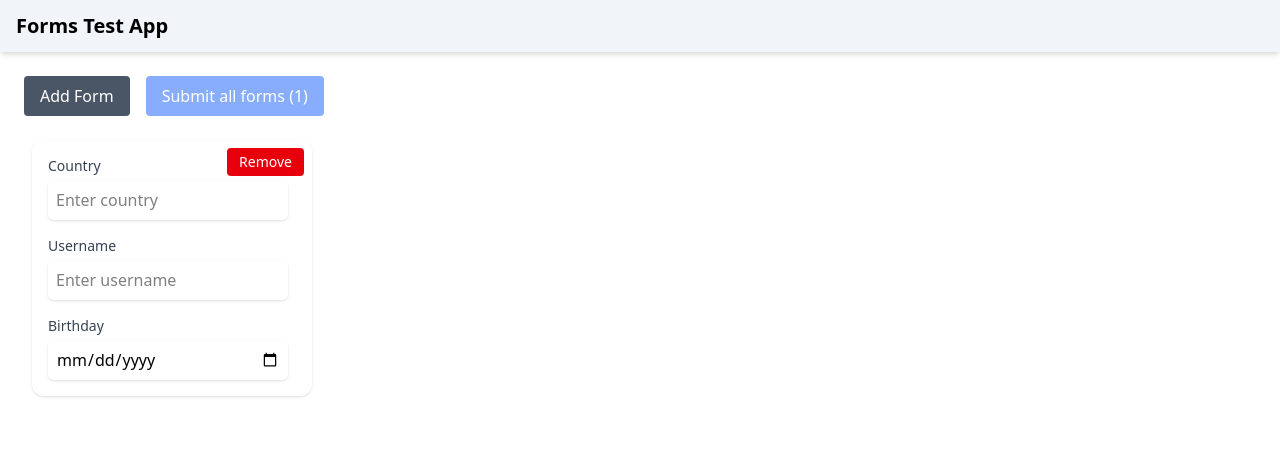
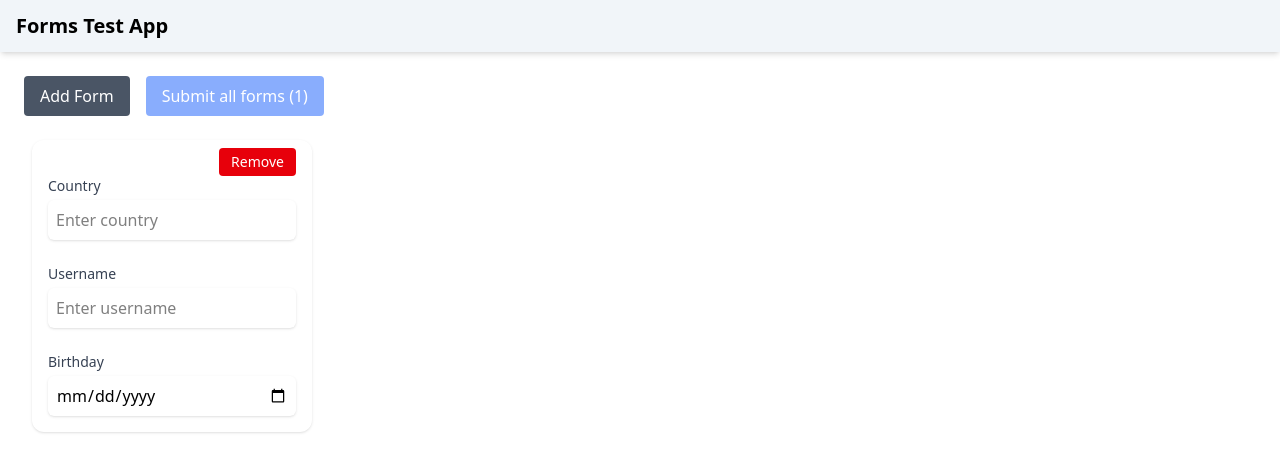
Before and after one commit to AndreySozanskii/forms-app, an Angular app: page / in a window 1280 px wide. Both pictures are taken after a click on the button "Add Form". Shown: the top 472 px of the page. Built offline with nearby package versions, Linux system fonts and the light colour scheme.

Commit message:
fix(forms-list): fix validation; fix errors; fix ui

```diff
--- a/src/app/components/forms-list/form-card/form-card.component.html
+++ b/src/app/components/forms-list/form-card/form-card.component.html
@@ -1,32 +1,32 @@
-<div [formGroup]="form" class="space-y-4 p-4 rounded-xl shadow">
-  <div class="form-group">
+<div [formGroup]="form" class="space-y-4 p-4 rounded-xl shadow md:space-y-0 md:flex md:flex-wrap md:gap-6">
+  <div class="form-group md:flex-1 min-w-[185px] mt-5">
     <label class="block text-sm font-medium text-gray-700">Country</label>
     <input
       type="text"
       formControlName="country"
-      class="mt-1 block rounded-md border-gray-300 shadow-sm focus:border-blue-500 focus:ring focus:ring-blue-200 h-10 px-2 w-60"
+      class="mt-1 block w-full rounded-md border-gray-300 shadow-sm focus:border-blue-500 focus:ring focus:ring-blue-200 h-10 px-2"
       placeholder="Enter country"
       appValidationMessage="Country"
     >
   </div>
 
-  <div class="form-group">
+  <div class="form-group md:flex-1 min-w-[185px]">
     <label class="block text-sm font-medium text-gray-700">Username</label>
     <input
       type="text"
       formControlName="username"
-      class="mt-1 block rounded-md border-gray-300 shadow-sm focus:border-blue-500 focus:ring focus:ring-blue-200 h-10 px-2 w-60"
+      class="mt-1 block w-full rounded-md border-gray-300 shadow-sm focus:border-blue-500 focus:ring focus:ring-blue-200 h-10 px-2"
       placeholder="Enter username"
       appValidationMessage="Username"
     >
   </div>
 
-  <div class="form-group">
+  <div class="form-group md:flex-1 min-w-[185px]">
     <label class="block text-sm font-medium text-gray-700">Birthday</label>
     <input
       type="date"
       formControlName="birthday"
-      class="mt-1 block rounded-md border-gray-300 shadow-sm focus:border-blue-500 focus:ring focus:ring-blue-200 h-10 px-2 w-60"
+      class="mt-1 block w-full rounded-md border-gray-300 shadow-sm focus:border-blue-500 focus:ring focus:ring-blue-200 h-10 px-2"
       appValidationMessage="Birthday"
     >
   </div>
--- a/src/app/components/forms-list/form-card/form-card.component.ts
+++ b/src/app/components/forms-list/form-card/form-card.component.ts
@@ -84,7 +84,6 @@ export class FormCardComponent
 
   public writeValue(value: any): void {
     if (value) {
-      console.log(value);
       this.form.patchValue(value, { emitEvent: false });
     }
   }
--- a/src/app/components/forms-list/forms-list.component.html
+++ b/src/app/components/forms-list/forms-list.component.html
@@ -41,7 +41,7 @@
         <button
           [disabled]="isSubmitting()"
           (click)="removeForm(i)"
-          class="absolute top-4 right-4 px-3 py-1 text-sm rounded text-white bg-red-600 disabled:opacity-50"
+          class="absolute top-4 right-6 px-3 py-1 text-sm rounded text-white bg-red-600 disabled:opacity-50"
           type="button"
         >
           Remove
```
